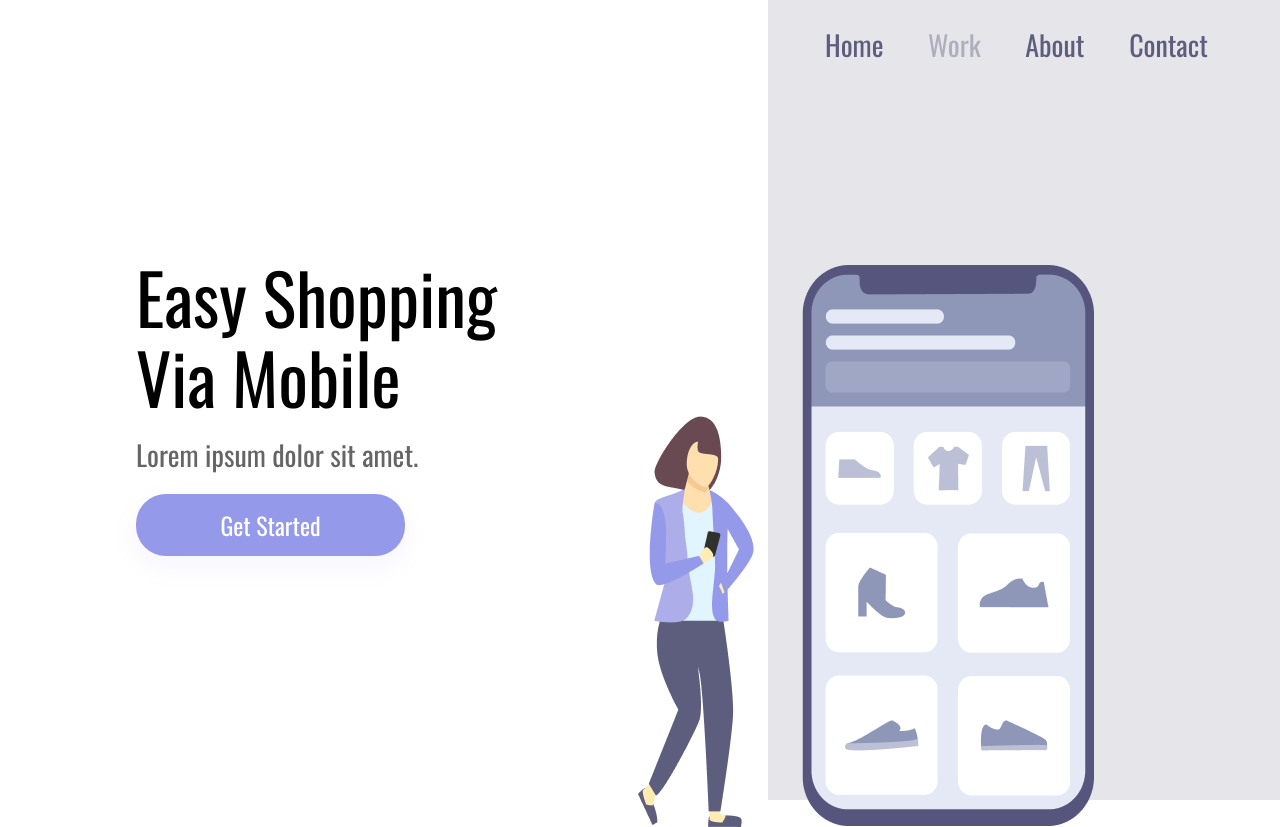
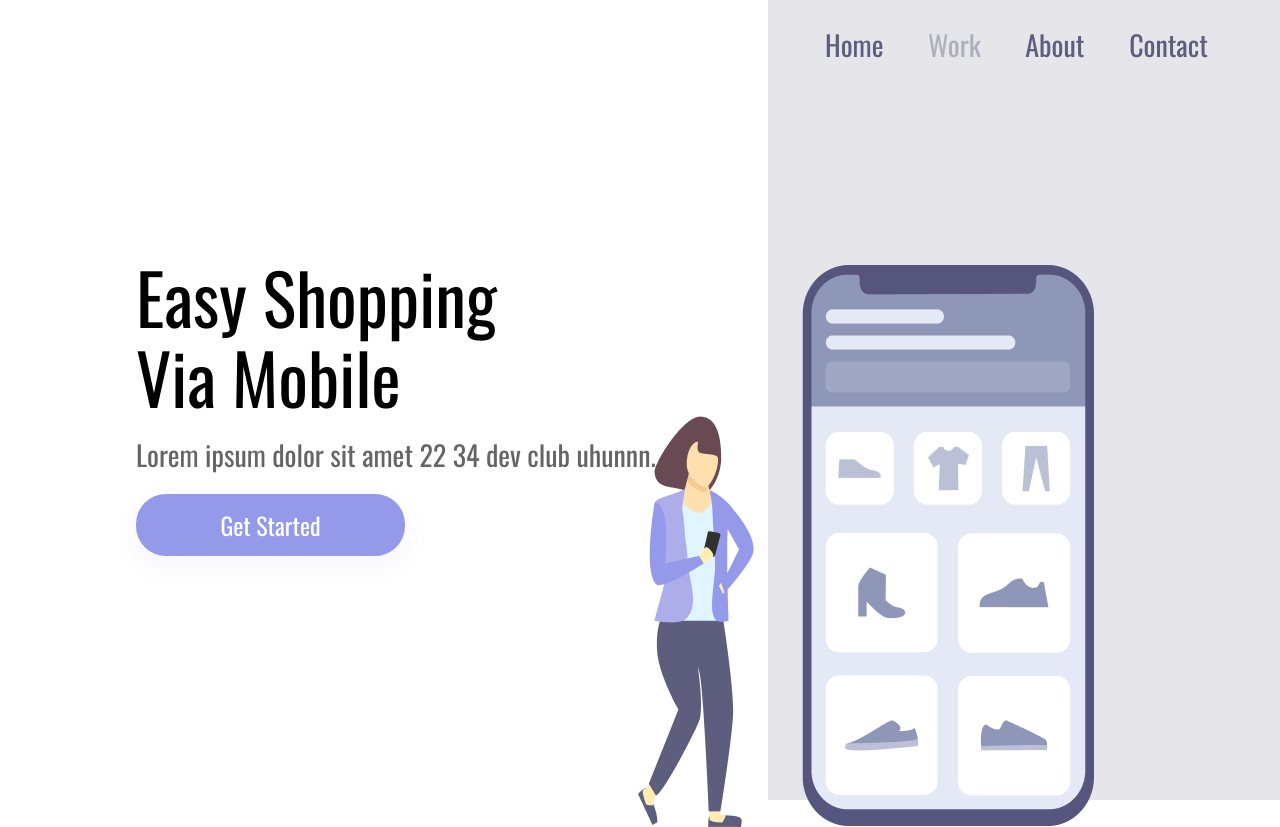
Before and after one commit to willsilva782/primeiro-projeto-responsivo, a plain HTML site: page index.html in a window 1280 px wide. Drawn offline with nearby package versions, Linux system fonts and the light colour scheme.

Commit message:
Alteracao do paragrafo principal

```diff
--- a/index.html
+++ b/index.html
@@ -14,7 +14,7 @@
     <div class="wrapper">
         <section class="container-left">
             <h1>Easy Shopping Via Mobile</h1>
-            <p>Lorem ipsum dolor sit amet. </p>
+            <p>Lorem ipsum dolor sit amet 22 34 dev club uhunnn. </p>
             <button>Get Started</button>
         </section>
         <section class="container-right">
```
